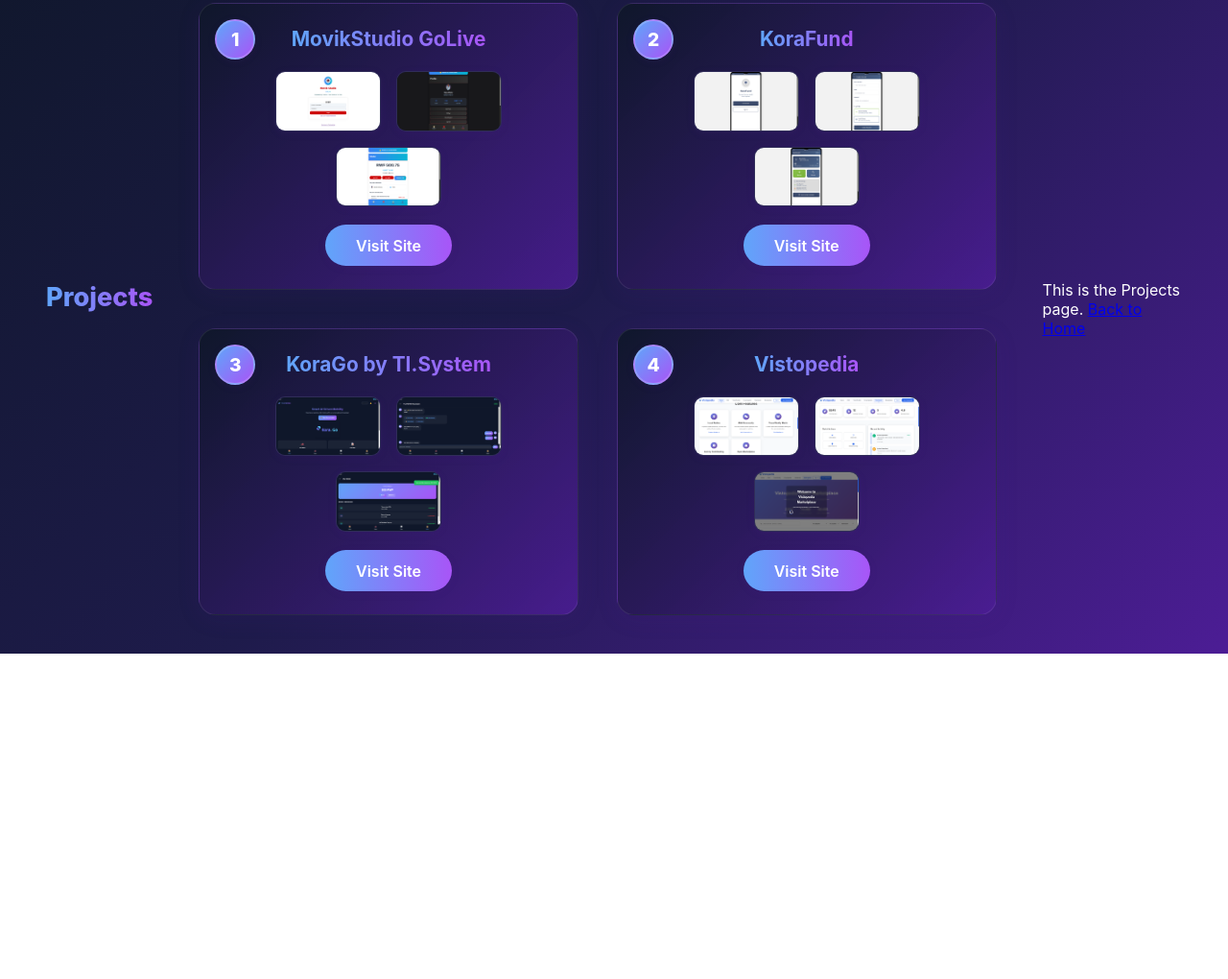
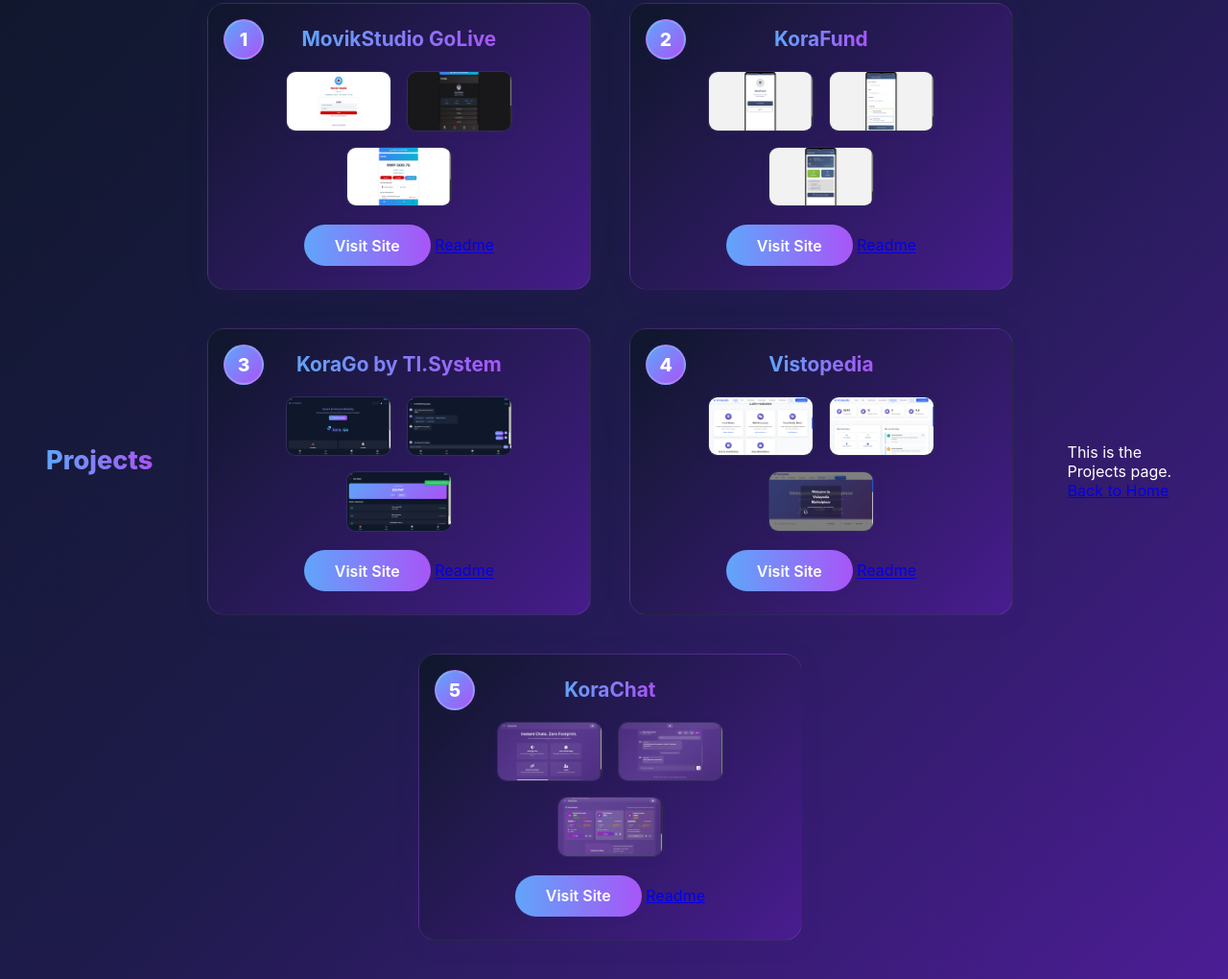
Before and after one commit to reyzmerly/Newporto, a plain HTML site: page projects.html in a window 1280 px wide. Shown: the part 130-1150 px from the top of the page at 96% size. Before the commit the page ends 811 px from the top, so only its background shows below. Drawn offline with Linux system fonts and the light colour scheme.

Commit message:
updated now

```diff
--- a/projects.html
+++ b/projects.html
@@ -31,7 +31,10 @@
                     <img src="image/movik2.png" alt="MovikStudio GoLive Screenshot 2">
                     <img src="image/movik3.png" alt="MovikStudio GoLive Screenshot 3">
                 </div>
-                <a class="visit-site-btn" href="https://movikgolive.netlify.app/" target="_blank" rel="noopener">Visit Site</a>
+                <div class="project-buttons">
+                    <a class="visit-site-btn" href="https://movikgolive.netlify.app/" target="_blank" rel="noopener">Visit Site</a>
+                    <a class="readme-btn" href="#" target="_blank" rel="noopener">Readme</a>
+                </div>
             </div>
             <!-- KoraFund -->
             <div class="project-frame" id="kora">
@@ -42,7 +45,10 @@
                     <img src="image/kora2.png" alt="KoraFund Screenshot 2">
                     <img src="image/kora3.png" alt="KoraFund Screenshot 3">
                 </div>
-                <a class="visit-site-btn" href="https://korafund.netlify.app/index.html#dashboard" target="_blank" rel="noopener">Visit Site</a>
+                <div class="project-buttons">
+                    <a class="visit-site-btn" href="https://korafund.netlify.app/index.html#dashboard" target="_blank" rel="noopener">Visit Site</a>
+                    <a class="readme-btn" href="#" target="_blank" rel="noopener">Readme</a>
+                </div>
             </div>
             <!-- TiGo by TI.System -->
             <div class="project-frame" id="tigo">
@@ -53,7 +59,10 @@
                     <img src="image/TI2.png" alt="TiGo Screenshot 2">
                     <img src="image/TI3.png" alt="TiGo Screenshot 3">
                 </div>
-                <a class="visit-site-btn" href="https://korago.netlify.app/" target="_blank" rel="noopener">Visit Site</a>
+                <div class="project-buttons">
+                    <a class="visit-site-btn" href="https://korago.netlify.app/" target="_blank" rel="noopener">Visit Site</a>
+                    <a class="readme-btn" href="#" target="_blank" rel="noopener">Readme</a>
+                </div>
             </div>
             <!-- Vistopedia -->
             <div class="project-frame" id="vistopedia">
@@ -64,7 +73,24 @@
                     <img src="image/visto2.png" alt="Vistopedia Screenshot 2">
                     <img src="image/visto3.png" alt="Vistopedia Screenshot 3">
                 </div>
-                <a class="visit-site-btn" href="https://vistopedia.netlify.app/" target="_blank" rel="noopener">Visit Site</a>
+                <div class="project-buttons">
+                    <a class="visit-site-btn" href="https://vistopedia.netlify.app/" target="_blank" rel="noopener">Visit Site</a>
+                    <a class="readme-btn" href="#" target="_blank" rel="noopener">Readme</a>
+                </div>
+            </div>
+            <!-- KoraChat -->
+            <div class="project-frame" id="korachat">
+                <span class="project-label">5</span>
+                <h2>KoraChat</h2>
+                <div class="project-images">
+                    <img src="image/chat1.png" alt="KoraChat Screenshot 1">
+                    <img src="image/chat2.png" alt="KoraChat Screenshot 2">
+                    <img src="image/chat3.png" alt="KoraChat Screenshot 3">
+                </div>
+                <div class="project-buttons">
+                    <a class="visit-site-btn" href="https://korachat.netlify.app/" target="_blank" rel="noopener">Visit Site</a>
+                    <a class="readme-btn" href="https://drive.google.com/file/d/1gAcUrlB5y9egoLSa3NlwMnuzGDtSM1CC/view?usp=drive_link" target="_blank" rel="noopener">Readme</a>
+                </div>
             </div>
         </div>
         <div id="tigoModal" class="tigo-modal-overlay" style="display:none;">
```
Also changed, not shown: index.html (+1 -1 lines), script.js (+8 -5 lines), image/chat1.png (added), image/chat2.png (added), image/chat3.png (added).
